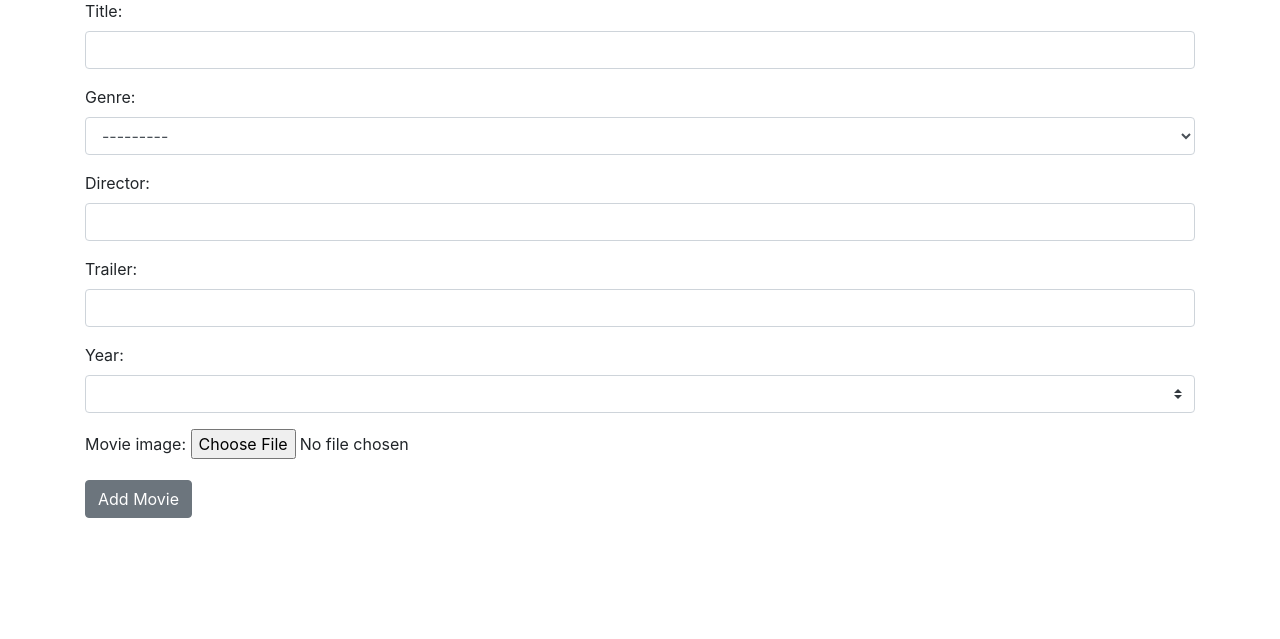
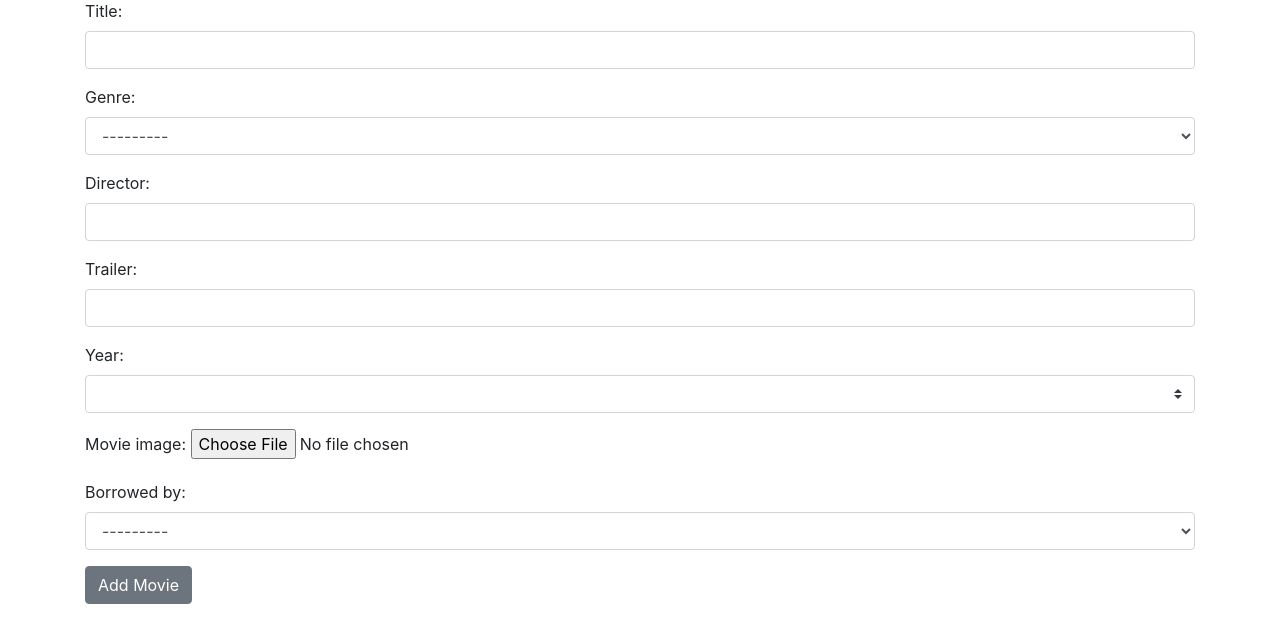
Before and after one commit to hvlpython/Home-Video-Library, a Django app: page /movies/movie-create/ in a window 1280 px wide. Shown: the part 161-800 px from the top of the page. Run offline with Django 3.2, Linux system fonts and the light colour scheme; the visitor is signed in with stand-in values (Sample User, id 1); data comes from the database, SQL or seed files in the repository; data that the repository does not hold is empty; some libraries are stand-ins or nearby versions.

Commit message:
Add borrow by function

```diff
--- a/hvl/movies/forms.py
+++ b/hvl/movies/forms.py
@@ -1,6 +1,7 @@
 from django.db.models.fields.files import ImageField
 from django.forms import ModelForm, CharField, IntegerField, TextInput, ModelChoiceField, Select
 from movies.models import Genre, Movie
+from django.contrib.auth.models import User
 
 
 class MovieForm(ModelForm):
@@ -13,11 +14,14 @@ class MovieForm(ModelForm):
     trailer = CharField(max_length=128, widget=TextInput(
         attrs={"class": "form-control"}))
     year = IntegerField(widget=TextInput(attrs={"class": "custom-select"}))
+    borrowed_by = ModelChoiceField(queryset=User.objects.all(), widget=Select(
+        attrs={"class": "form-control"}))
+
 
     class Meta:
         model = Movie
         fields = ("title", "genre", "director",
-                  "trailer", "year", "movie_image")
+                  "trailer", "year", "movie_image", "borrowed_by")
 
 
 class GenreForm(ModelForm):
--- a/hvl/movies/models.py
+++ b/hvl/movies/models.py
@@ -1,5 +1,5 @@
 from django.db import models
-
+from django.contrib.auth.models import User
 
 class Genre(models.Model):
     name = models.CharField(max_length=128)
@@ -17,6 +17,8 @@ class Movie(models.Model):
     year = models.IntegerField()
     movie_image = models.ImageField(
         blank=True, null=True, upload_to="images/movies-image")
+    borrowed_by = models.ForeignKey(User, on_delete=models.CASCADE,
+                              null=True, blank=True)
 
     def __str__(self):
         return f"{self.title}"
--- a/hvl/movies/templates/detail.html
+++ b/hvl/movies/templates/detail.html
@@ -19,4 +19,6 @@
     <p><a href="{% url 'movie-delete' pk=movie.pk %}">Delete movie: {{ movie }}</a></p>
     <p><a href="{% url 'movie-update' pk=movie.pk %}">Update movie: {{ movie }}</a></p>
 
+    <p>BORROWED BY: {{ movie.borrowed_by }}</p>
+
 {% endblock %}
```
Also changed, not shown: hvl/movies/migrations/0012_movie_borrowed_by.py (added).
